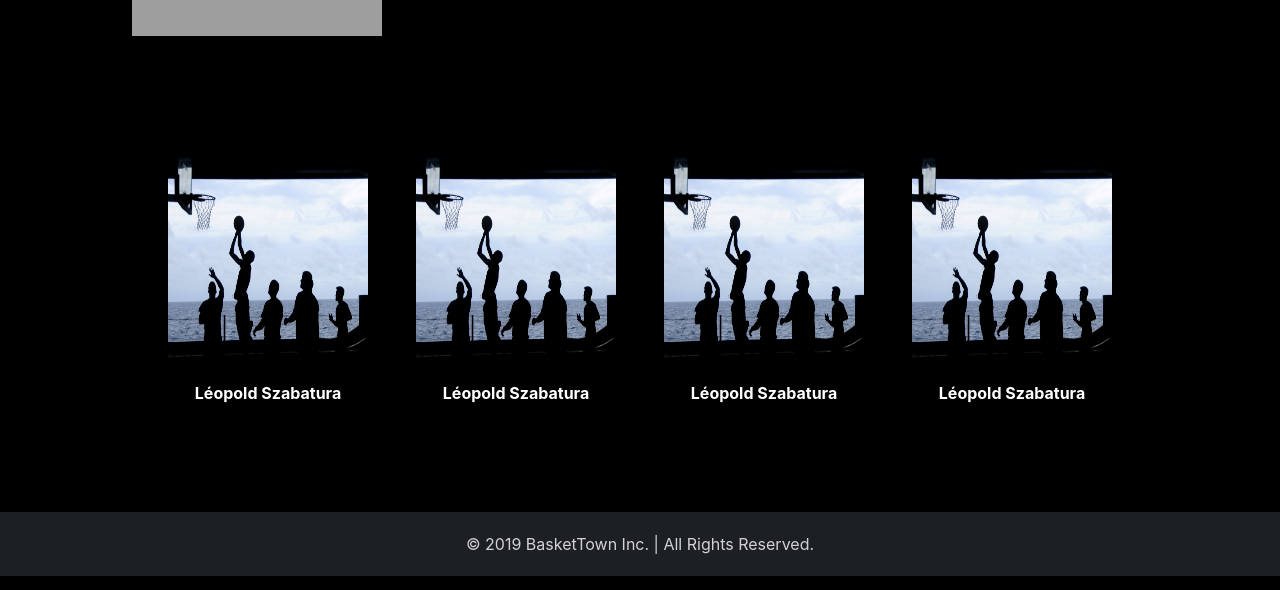
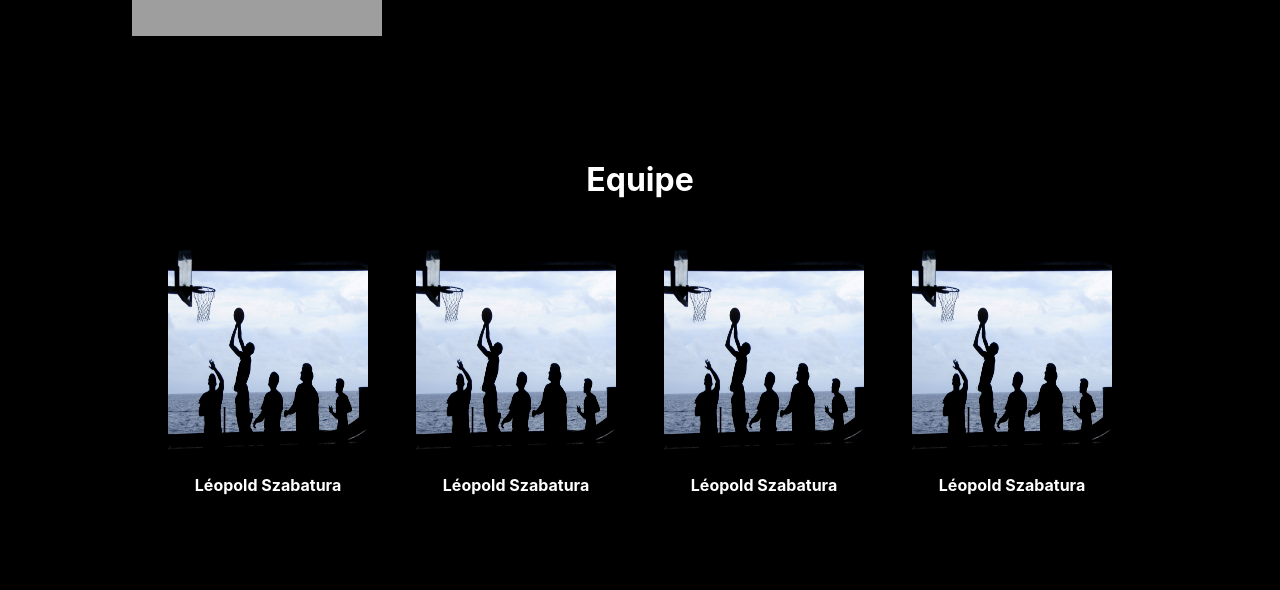
Before and after one commit to MetaCorp/baskettown-landing, a React (Create React App) app: page / in a window 1280 px wide. Shown: the part 1667-2257 px from the top of the page. Built offline with nearby package versions, Linux system fonts and the light colour scheme; grey boxes are pictures that could not be loaded; the HTML template or start-up script is replaced by a standard one.

Commit message:
Add Team title

```diff
--- a/src/App.jsx
+++ b/src/App.jsx
@@ -14,11 +14,11 @@ import Team from './components/Team'
 const App = () => {
 	const classes = useStyles()
 
-	const [ scrollY, setScrollY ] = useState(0)
+	const [ toTopVisible, setToTopVisible ] = useState(0)
 
 	const handleScroll = useCallback((e) => {
 		const bodyOffset = document.body.getBoundingClientRect()
-		setScrollY(-bodyOffset.top)
+		setToTopVisible(-bodyOffset.top > 100)
 	}, [])
 
 	useEffect(
@@ -41,7 +41,7 @@ const App = () => {
 				<Team />
 
 				<footer className={classes.footer}>© 2019 BasketTown Inc. | All Rights Reserved.</footer>
-				{scrollY > 100 && (
+				{toTopVisible && (
 					<AnchorLink className={classes.toTop} href="#landing">
 						<ExpandLess className={classes.toTopIcon} />
 					</AnchorLink>
--- a/src/components/Team.jsx
+++ b/src/components/Team.jsx
@@ -10,6 +10,8 @@ const Team = () => {
 	const classes = useStyles()
 	return (
 		<div className={classes.root}>
+			<h2 className={classes.title}>Equipe</h2>
+			<div className={classes.container0}>
 				<div className={classes.container1}>
 					<div className={classes.container2}>
 						<img className={classes.photo} src={profile1} alt="profile1" />
@@ -31,18 +33,29 @@ const Team = () => {
 					</div>
 				</div>
 			</div>
+		</div>
 	)
 }
 
 const useStyles = makeStyles({
+	title: {
+		fontSize: '2rem',
+		color: 'white'
+	},
 	root: {
+		display: 'flex',
+		flexDirection: 'column',
+		justifyContent: 'center',
+		alignItems: 'center',
+		paddingBottom: 64,
+		paddingTop: 64
+	},
+	container0: {
 		display: 'flex',
 		flexDirection: 'row',
 		color: 'white',
 		justifyContent: 'center',
-		alignItems: 'center',
-		paddingBottom: 64,
-		paddingTop: 64
+		alignItems: 'center'
 	},
 	container1: {
 		display: 'flex',
@@ -59,13 +72,13 @@ const useStyles = makeStyles({
 		textAlign: 'center'
 	},
 	'@media (max-width: 1200px)': {
-		root: {
+		container0: {
 			display: 'flex',
 			flexDirection: 'column'
 		}
 	},
 	'@media (max-width: 812px)': {
-		root: {
+		container0: {
 			display: 'flex',
 			flexDirection: 'column'
 		},
```
Lines whose indentation alone changed are shown as unchanged.
